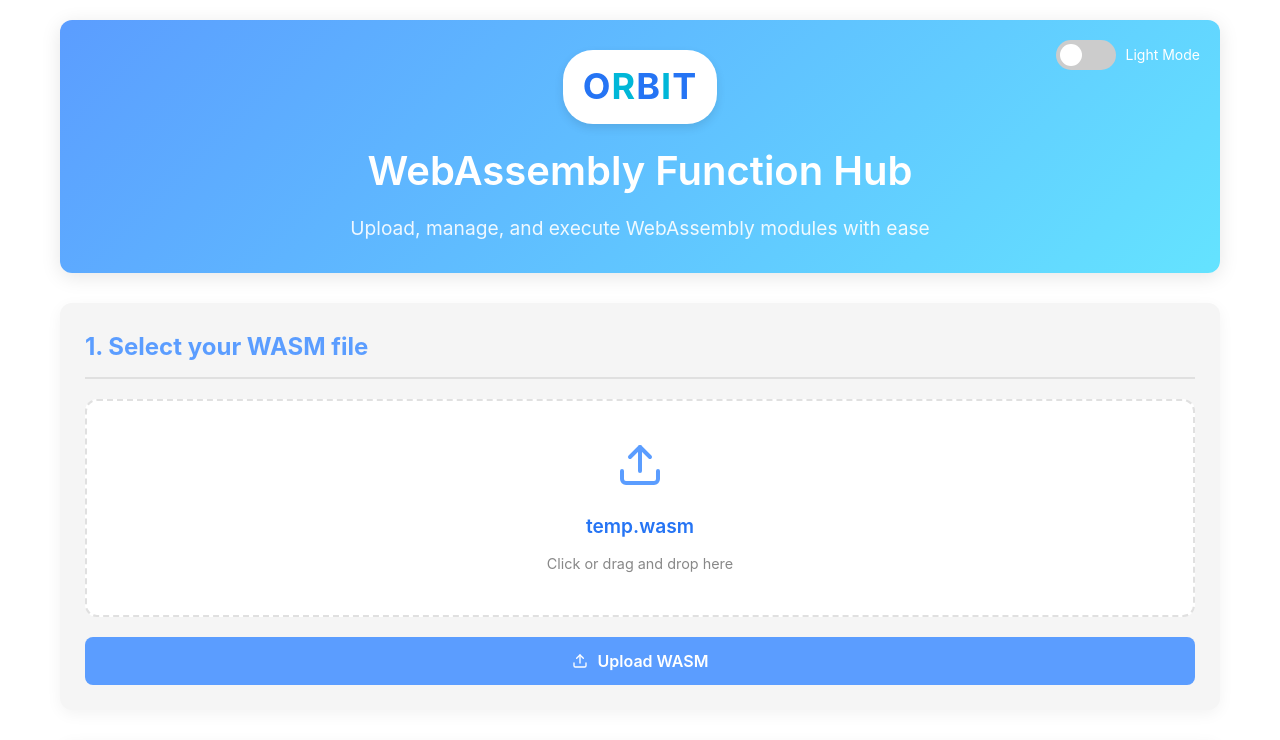
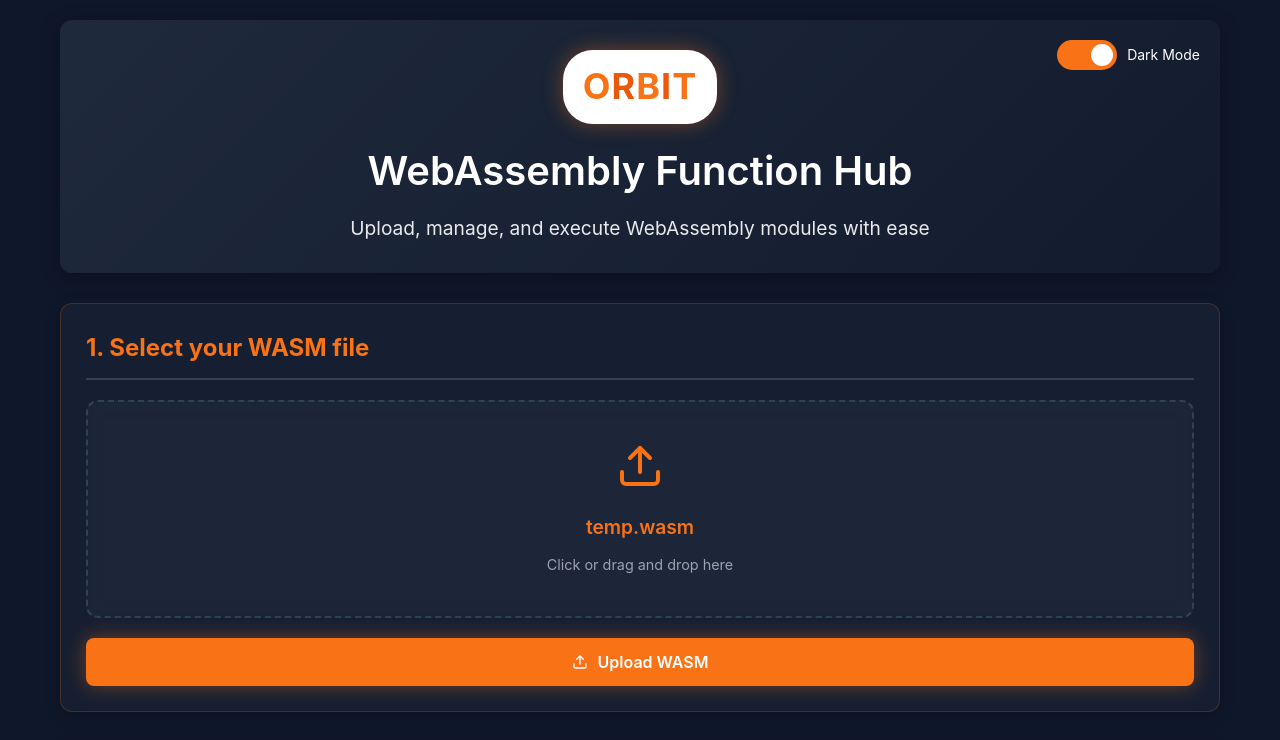
Before and after one commit to fnhub-io/fnhub-page, a React (Create React App) app: page /upload in a window 1280 px wide. Shown: the top 740 px of the page. Built offline with nearby package versions, Linux system fonts and the light colour scheme.

Commit message:
minor changes2

```diff
--- a/src/Upload.js
+++ b/src/Upload.js
@@ -9,7 +9,7 @@ function App() {
   const [isExecuting, setIsExecuting] = useState(false);
   const [isUploading, setIsUploading] = useState(false);
   const [uploadSuccess, setUploadSuccess] = useState(false);
-  const [theme, setTheme] = useState("light");
+  const [theme, setTheme] = useState("dark");
   const fileInputRef = useRef(null);
   const dropZoneRef = useRef(null);
   const [params, setParams] = useState("");
@@ -21,7 +21,7 @@ function App() {
 
   // Apply theme to body
   useEffect(() => {
-    document.body.style.backgroundColor = theme === "light" ? "#ffffff" : "#121212";
+    document.body.style.backgroundColor = theme === "light" ? "#ffffff" : "#0f172a";
     document.body.style.color = theme === "light" ? "#333333" : "#f0f0f0";
     document.body.style.transition = "all 0.3s ease";
   }, [theme]);
@@ -40,10 +40,10 @@ function App() {
   const handleDragOver = (event) => {
     event.preventDefault();
     if (dropZoneRef.current) {
-      dropZoneRef.current.style.borderColor = "#5b9dff";
+      dropZoneRef.current.style.borderColor = "#f97316";
       dropZoneRef.current.style.backgroundColor = theme === "light"
-        ? "rgba(91, 157, 255, 0.05)"
-        : "rgba(91, 157, 255, 0.1)";
+        ? "rgba(249, 115, 22, 0.05)"
+        : "rgba(249, 115, 22, 0.1)";
       dropZoneRef.current.style.transform = "translateY(-2px)";
     }
   };
@@ -51,8 +51,8 @@ function App() {
   const handleDragLeave = (event) => {
     event.preventDefault();
     if (dropZoneRef.current) {
-      dropZoneRef.current.style.borderColor = theme === "light" ? "#e0e0e0" : "#444444";
-      dropZoneRef.current.style.backgroundColor = theme === "light" ? "#ffffff" : "#1e1e1e";
+      dropZoneRef.current.style.borderColor = theme === "light" ? "#e0e0e0" : "#334155";
+      dropZoneRef.current.style.backgroundColor = theme === "light" ? "#ffffff" : "#1e293b";
       dropZoneRef.current.style.transform = "translateY(0)";
     }
   };
@@ -60,8 +60,8 @@ function App() {
   const handleDrop = (event) => {
     event.preventDefault();
     if (dropZoneRef.current) {
-      dropZoneRef.current.style.borderColor = theme === "light" ? "#e0e0e0" : "#444444";
-      dropZoneRef.current.style.backgroundColor = theme === "light" ? "#ffffff" : "#1e1e1e";
+      dropZoneRef.current.style.borderColor = theme === "light" ? "#e0e0e0" : "#334155";
+      dropZoneRef.current.style.backgroundColor = theme === "light" ? "#ffffff" : "#1e293b";
       dropZoneRef.current.style.transform = "translateY(0)";
     }
 
@@ -153,7 +153,7 @@ function App() {
     }
   };
 
-  // Inline styles
+  // Inline styles with color theme from first application
   const styles = {
     appContainer: {
       display: 'flex',
@@ -162,21 +162,22 @@ function App() {
       maxWidth: '1200px',
       margin: '0 auto',
       padding: '20px',
-      fontFamily: "'Segoe UI', 'Roboto', 'Oxygen', 'Ubuntu', 'Cantarell', sans-serif"
+      fontFamily: "'Segoe UI', 'Roboto', 'Oxygen', 'Ubuntu', 'Cantarell', sans-serif",
+      background: theme === 'light' ? '#ffffff' : '#0f172a',
     },
     appHeader: {
       textAlign: 'center',
       padding: '30px 20px',
       borderRadius: '12px',
       marginBottom: '30px',
-      background: theme === 'light'
-        ? 'linear-gradient(135deg, #5b9dff, #64e3ff)'
-        : 'linear-gradient(135deg, #2574f4, #00b7d8)',
+      background: 'linear-gradient(-45deg, #0f172a, #1e293b, #1a1c2c, #2d1b30)',
+      backgroundSize: '400% 400%',
       color: 'white',
       boxShadow: theme === 'light'
         ? '0 4px 20px rgba(0, 0, 0, 0.1)'
         : '0 4px 20px rgba(0, 0, 0, 0.3)',
-      position: 'relative'
+      position: 'relative',
+      animation: 'gradientBG 15s ease infinite'
     },
     logoContainer: {
       marginBottom: '15px'
@@ -186,14 +187,14 @@ function App() {
       fontWeight: '700',
       letterSpacing: '1px',
       background: '#ffffff',
-      color: '#2574f4',
+      color: '#f97316',
       padding: '8px 20px',
       borderRadius: '30px',
       display: 'inline-block',
-      boxShadow: '0 4px 10px rgba(0, 0, 0, 0.1)'
+      boxShadow: '0 0 20px rgba(249, 115, 22, 0.4)'
     },
     logoSpan: {
-      color: '#00b7d8'
+      color: '#ea580c'
     },
     headerTitle: {
       fontSize: '2.5rem',
@@ -233,7 +234,7 @@ function App() {
       left: '0',
       right: '0',
       bottom: '0',
-      backgroundColor: theme === 'dark' ? '#2196F3' : '#ccc',
+      backgroundColor: theme === 'dark' ? '#f97316' : '#ccc',
       transition: '.4s',
       borderRadius: '34px'
     },
@@ -255,22 +256,26 @@ function App() {
       gap: '30px'
     },
     section: {
-      backgroundColor: theme === 'light' ? '#f5f5f5' : '#1e1e1e',
+      backgroundColor: theme === 'light' ? '#f5f5f5' : 'rgba(30, 41, 59, 0.5)',
       borderRadius: '12px',
       padding: '25px',
       boxShadow: theme === 'light'
         ? '0 4px 15px rgba(0, 0, 0, 0.05)'
         : '0 4px 15px rgba(0, 0, 0, 0.2)',
+      backdropFilter: 'blur(10px)',
       transition: 'all 0.3s ease',
-      animation: 'fadeIn 0.5s ease-out'
+      animation: 'fadeIn 0.5s ease-out',
+      border: theme === 'light'
+        ? 'none'
+        : '1px solid rgba(249, 115, 22, 0.2)'
     },
     sectionTitle: {
       marginBottom: '20px',
       fontSize: '1.5rem',
-      color: '#5b9dff',
+      color: '#f97316',
       borderBottom: theme === 'light'
         ? '2px solid #e0e0e0'
-        : '2px solid #444444',
+        : '2px solid #334155',
       paddingBottom: '10px',
       display: 'flex',
       alignItems: 'center'
@@ -280,7 +285,7 @@ function App() {
         ? '2px solid #4CAF50'
         : theme === 'light'
           ? '2px dashed #e0e0e0'
-          : '2px dashed #444444',
+          : '2px dashed #334155',
       borderRadius: '12px',
       padding: '40px',
       textAlign: 'center',
@@ -293,7 +298,8 @@ function App() {
           : 'rgba(76, 175, 80, 0.1)'
         : theme === 'light'
           ? '#ffffff'
-          : '#1e1e1e'
+          : 'rgba(30, 41, 59, 0.7)',
+      backdropFilter: 'blur(10px)'
     },
     uploadIcon: {
       marginBottom: '15px',
@@ -303,11 +309,11 @@ function App() {
       fontSize: '1.2rem',
       fontWeight: '600',
       marginBottom: '10px',
-      color: theme === 'light' ? '#2574f4' : '#5b9dff',
+      color: theme === 'light' ? '#f97316' : '#f97316',
       wordBreak: 'break-all'
     },
     uploadText: {
-      color: '#888',
+      color: theme === 'light' ? '#888' : '#9ca3af',
       fontSize: '0.9rem'
     },
     fileInput: {
@@ -325,7 +331,8 @@ function App() {
       justifyContent: 'center',
       alignItems: 'center',
       gap: '10px',
-      width: '100%'
+      width: '100%',
+      boxShadow: '0 0 20px rgba(249, 115, 22, 0.4)'
     },
     buttonDisabled: {
       opacity: '0.6',
@@ -337,13 +344,13 @@ function App() {
     uploadButton: {
       backgroundColor: uploadSuccess
         ? '#4CAF50'
-        : '#5b9dff',
+        : '#f97316',
       color: 'white',
       position: 'relative',
       overflow: 'hidden'
     },
     executeButton: {
-      backgroundColor: '#00b7d8',
+      backgroundColor: '#ea580c',
       color: 'white',
       position: 'relative',
       overflow: 'hidden'
@@ -362,14 +369,15 @@ function App() {
       borderRadius: '8px',
       border: theme === 'light'
         ? '2px solid #e0e0e0'
-        : '2px solid #444444',
+        : '2px solid #334155',
       fontSize: '1rem',
       transition: 'all 0.3s ease',
-      backgroundColor: theme === 'light' ? '#ffffff' : '#2c2c2c',
-      color: theme === 'light' ? '#333333' : '#f0f0f0'
+      backgroundColor: theme === 'light' ? '#ffffff' : 'rgba(30, 41, 59, 0.7)',
+      color: theme === 'light' ? '#333333' : '#f0f0f0',
+      backdropFilter: 'blur(10px)'
     },
     outputContainer: {
-      backgroundColor: theme === 'light' ? '#ffffff' : '#252525',
+      backgroundColor: theme === 'light' ? '#ffffff' : 'rgba(30, 41, 59, 0.5)',
       borderRadius: '8px',
       padding: '20px',
       minHeight: '200px',
@@ -377,20 +385,14 @@ function App() {
       border: isError
         ? '2px solid #f44336'
         : output
-          ? '2px solid #5b9dff'
+          ? '2px solid #f97316'
           : theme === 'light'
             ? '2px solid #e0e0e0'
-            : '2px solid #444444',
+            : '2px solid #334155',
       fontFamily: "'Consolas', 'Monaco', 'Courier New', monospace",
       position: 'relative',
       transition: 'all 0.3s ease',
-      backgroundColor: isError
-        ? theme === 'light'
-          ? 'rgba(244, 67, 54, 0.05)'
-          : 'rgba(244, 67, 54, 0.1)'
-        : theme === 'light'
-          ? '#ffffff'
-          : '#252525',
+      backdropFilter: 'blur(10px)',
       color: isError ? '#f44336' : theme === 'light' ? '#333333' : '#f0f0f0'
     },
     outputText: {
@@ -409,18 +411,18 @@ function App() {
       justifyContent: 'center',
       alignItems: 'center',
       height: '100%',
-      color: '#888',
+      color: theme === 'light' ? '#888' : '#9ca3af',
       fontStyle: 'italic'
     },
     appFooter: {
       marginTop: '40px',
       textAlign: 'center',
       padding: '20px',
-      color: '#888',
+      color: theme === 'light' ? '#888' : '#9ca3af',
       fontSize: '0.9rem',
       borderTop: theme === 'light'
         ? '1px solid #e0e0e0'
-        : '1px solid #444444'
+        : '1px solid #334155'
     },
     version: {
       marginTop: '5px',
@@ -465,7 +467,7 @@ function App() {
             <div style={styles.uploadIcon}>
               {file ?
                 <FiCheckCircle size={48} color="#4CAF50" /> :
-                <FiUpload size={48} color={theme === "light" ? "#5b9dff" : "#5b9dff"} />
+                <FiUpload size={48} color={theme === "light" ? "#f97316" : "#f97316"} />
               }
             </div>
             <p style={styles.fileName}>{fileName}</p>
@@ -562,6 +564,27 @@ function App() {
             }
           }
 
+          @keyframes gradientBG {
+            0% { background-position: 0% 50%; }
+            50% { background-position: 100% 50%; }
+            100% { background-position: 0% 50%; }
+          }
+
+          @keyframes glow {
+            from {
+              box-shadow: 0 0 10px rgba(249, 115, 22, 0.4);
+            }
+            to {
+              box-shadow: 0 0 20px rgba(249, 115, 22, 0.8);
+            }
+          }
+
+          @keyframes float {
+            0% { transform: translateY(0px); }
+            50% { transform: translateY(-10px); }
+            100% { transform: translateY(0px); }
+          }
+
           /* Toggle Switch Animation */
           .toggle-slider {
             position: absolute;
@@ -570,7 +593,7 @@ function App() {
             left: 0;
             right: 0;
             bottom: 0;
-            background-color: ${theme === 'dark' ? '#2196F3' : '#ccc'};
+            background-color: ${theme === 'dark' ? '#f97316' : '#ccc'};
             transition: .4s;
             border-radius: 34px;
           }
@@ -589,11 +612,11 @@ function App() {
           }
 
           .toggle-input:checked + .toggle-slider {
-            background-color: #2196F3;
+            background-color: #f97316;
           }
 
           .toggle-input:focus + .toggle-slider {
-            box-shadow: 0 0 1px #2196F3;
+            box-shadow: 0 0 1px #f97316;
           }
         `}
       </style>
```
